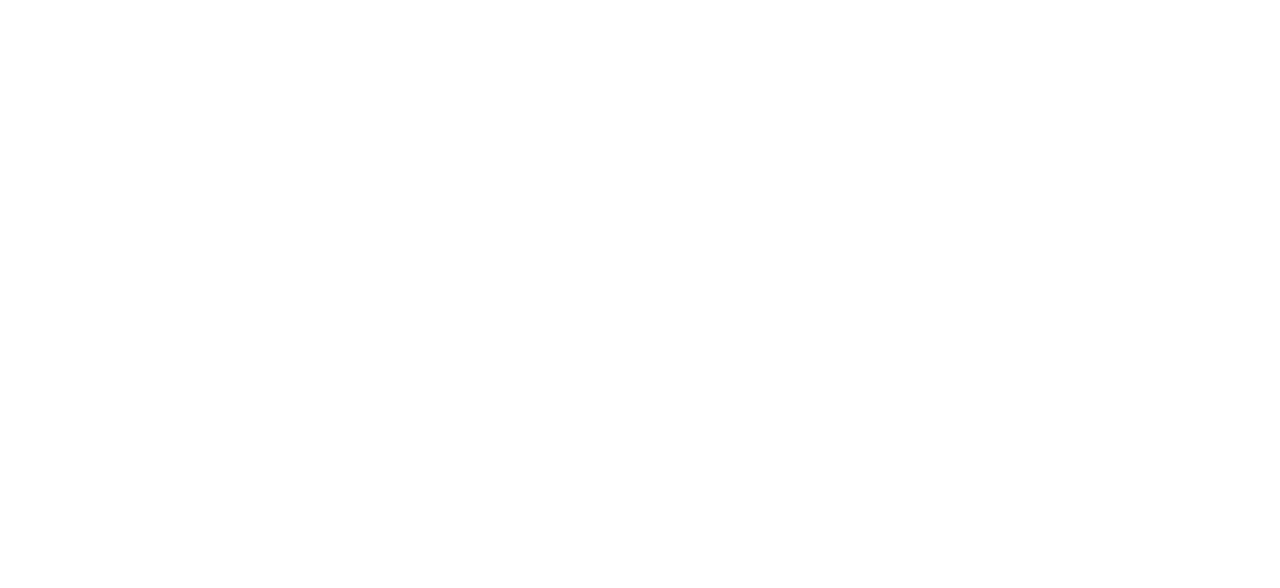
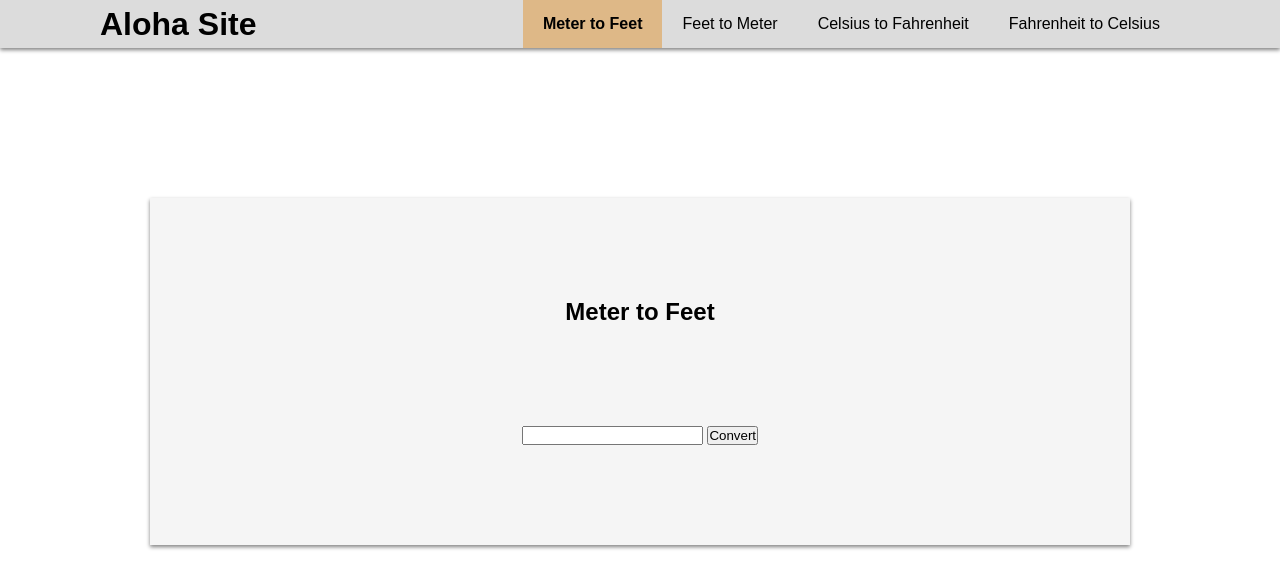
Before and after one commit to p0tatoes/Javascript-TestSite, a plain HTML site: page index.html in a window 1280 px wide. Drawn offline with Linux system fonts and the light colour scheme.

Commit message:
Added main.js. Updated index.html & styles.css

```diff
--- a/index.html
+++ b/index.html
@@ -7,6 +7,55 @@
     <link rel="stylesheet" href="./styles.css">
 </head>
 <body>
-
+    <script src="./main.js"></script>
+    <header>
+        <h1>Aloha Site</h1>
+        <nav>
+            <ul class="tabs">
+                <li class="tab active">
+                    <a data-tab="1">Meter to Feet</a>
+                </li>
+                <li class="tab">
+                    <a data-tab="2">Feet to Meter</a>
+                </li>
+                <li class="tab">
+                    <a data-tab="3">Celsius to Fahrenheit</a>
+                </li>
+                <li class="tab">
+                    <a data-tab="4">Fahrenheit to Celsius</a>
+                </li>
+            </ul>
+        </nav>
+    </header>
+    <main>
+        <div class="page active" data-page="1">
+            <h2>Meter to Feet</h2>
+            <form>
+                <input type="text" id="mtrToFt">
+                <button id="convertToFt">Convert</button>
+            </form>
+        </div>
+        <div class="page" data-page="2">
+            <h2>Feet to Meter</h2>
+            <form>
+                <input type="text" id="ftToMtr">
+                <button id="convertToMtr">Convert</button>
+            </form>
+        </div>
+        <div class="page" data-page="3">
+            <h2>Celsius to Fahrenheit</h2>
+            <form>
+                <input type="text" id="celToFah">
+                <button id="convertToFah">Convert</button>
+            </form>
+        </div>
+        <div class="page" data-page="4">
+            <h2>Celsius to Fahrenheit</h2>
+            <form>
+                <input type="text" id="fahToCel">
+                <button id="convertToCel">Convert</button>
+            </form>
+        </div>
+    </main>
 </body>
 </html>
--- /dev/null
+++ b/main.js
@@ -0,0 +1,68 @@
+window.onload = () => {
+
+    /* Page and tab switcher */
+    let tabs = document.querySelectorAll("[data-tab]");
+    for (let i = 0; i < tabs.length; i++) {
+        let tab = tabs[i];
+        let page_num = tab.dataset.tab
+
+        tab.addEventListener("click", () => {
+            document.querySelector(".tab.active").classList.remove("active");
+            tab.parentNode.classList.add("active");
+            changePages(page_num);
+        })
+    }
+
+    function changePages(page_num) {
+        document.querySelector(".page.active").classList.remove("active");
+        document.querySelector(`[data-page="${page_num}"]`).classList.add("active");
+    }
+
+    /* Convert Buttons */
+
+    /* Meter to Feet */
+    function getMeterToFeet() {
+        let input = document.getElementById("mtrToFt").value;
+
+        return input * 3.2808;
+    }
+
+    document.getElementById("convertToFt").addEventListener("click", () => {
+        alert(getMeterToFeet().toFixed(4));
+    })
+
+
+    /* Feet to Meter */
+    function getFeetToMeter() {
+        let input = document.getElementById("ftToMtr").value;
+
+        return input / 3.2808
+    }
+
+    document.getElementById("convertToMtr").addEventListener("click", () => {
+        alert(getFeetToMeter().toFixed(4));
+    })
+
+    /* Celsius to Fahrenheit */
+    function getCelToFah() {
+        let input = document.getElementById("celToFah").value;
+
+        return (input * 9/5) + 32;
+    }
+
+    document.getElementById("convertToFah").addEventListener("click", () => {
+        alert(getCelToFah().toFixed(4));
+    })
+
+
+    /* Fahrenheit to Celsius */
+    function getFahToCel() {
+        let input = document.getElementById("fahToCel").value;
+
+        return (input - 32) * 5/9;
+    }
+
+    document.getElementById("convertToCel").addEventListener("click", () => {
+        alert(getFahToCel().toFixed(4));
+    })
+}
--- a/styles.css
+++ b/styles.css
@@ -1,6 +1,53 @@
-.siteheader {
-    background-color: rgba(32, 32, 32, 0.979);
-    text-align: center;
-    padding: 30px;
-    color: beige;
+* {
+    margin: 0;
+    padding: 0;
+    box-sizing: border-box;
+    font-family: "Montserrat", sans-serif;
 }
+header {
+    background-color: gainsboro;
+    box-shadow: 0px 2px 4px gray;
+    display: flex;
+    justify-content: space-between;
+    align-items: center;
+    padding-left: 100px;
+    padding-right: 100px;
+}
+header nav .tabs {
+    display: flex;
+    justify-content: flex-end;
+    list-style-type: none;
+}
+header nav .tabs .tab {
+    display: block;
+    padding: 15px 20px;
+    cursor: pointer;
+    transition: 0.5s;
+}
+header nav .tabs .tab.active {
+    background-color: burlywood;
+    font-weight: bold;
+}
+header nav .tabs .tab:hover {
+    background-color: blanchedalmond;
+}
+main {
+    margin: 150px;
+}
+main h2 {
+    margin-bottom: 100px;
+}
+main .page {
+    display: none;
+}
+main .page.active {
+    display: flex;
+    padding: 100px 50px;
+    justify-content: center;
+    align-items: center;
+    flex-direction: column;
+    background-color: whitesmoke;
+    box-shadow: 0px 2px 4px gray;
+    border-radius: 3;
+    transition: 0.5s;
+}
```
